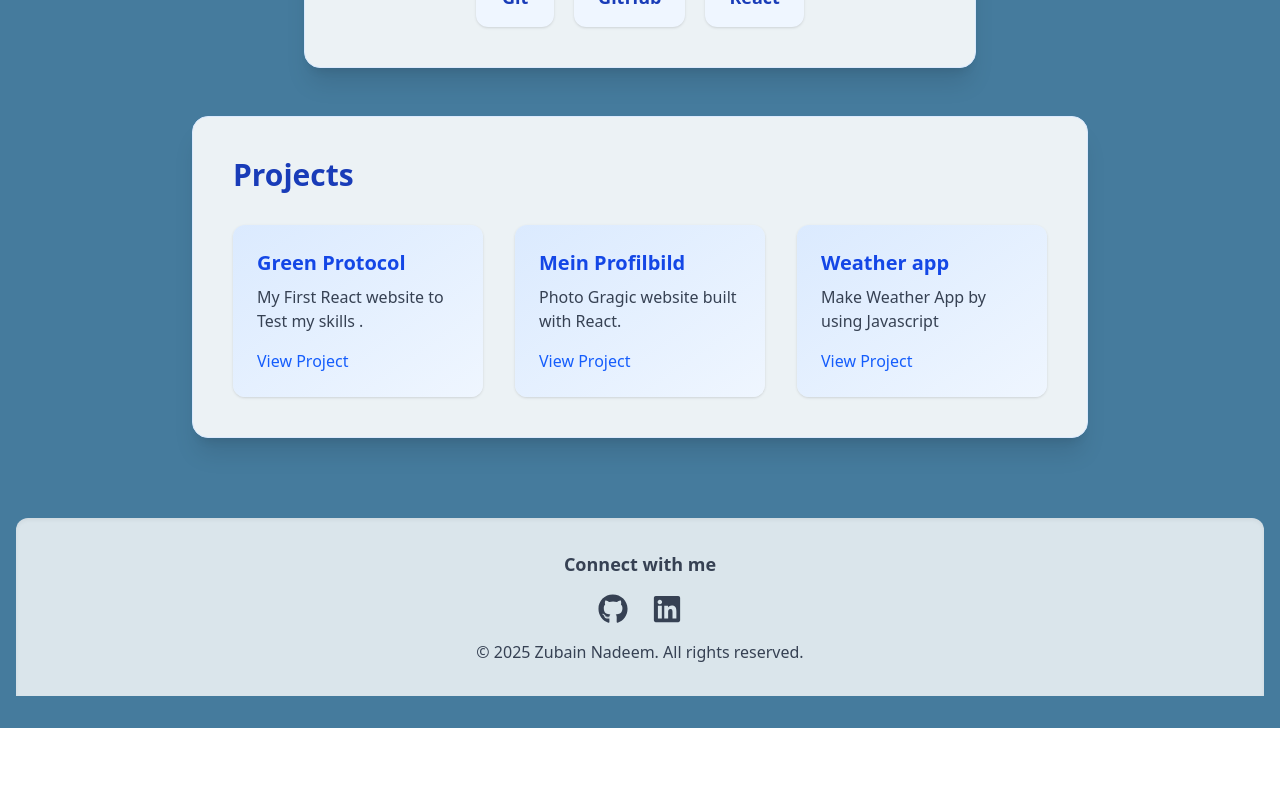
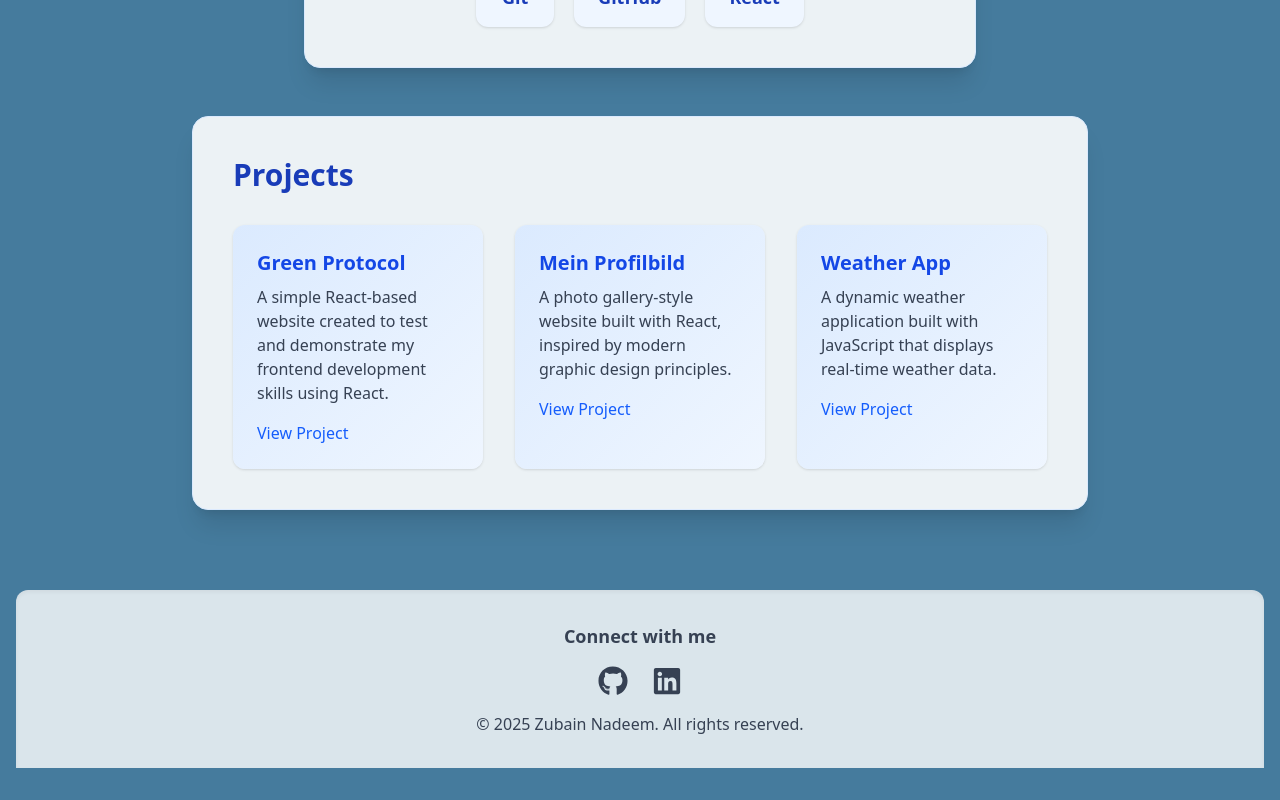
Before and after one commit to Zubain-Nadeem/Portfolio, a React (Vite) app: page / in a window 1280 px wide. Shown: the part 1266-2066 px from the top of the page. Before the commit the page ends 1994 px from the top, so only its background shows below. Built offline with nearby package versions, Linux system fonts and the light colour scheme.

Commit message:
Fully Compeleted

```diff
--- a/src/Projects.jsx
+++ b/src/Projects.jsx
@@ -2,20 +2,21 @@ import React from 'react';
 
 const projects = [
  {
-    title: 'Green Protocol ',
-    description: 'My First React website to Test my skills .',
-    link: '#',
+  title: 'Green Protocol',
+  description: 'A simple React-based website created to test and demonstrate my frontend development skills using React.',
+  link: 'https://my-first-react-project-omega-three.vercel.app/',
 },
 {
   title: 'Mein Profilbild',
-    description: 'Photo Gragic website built with React.',
+  description: 'A photo gallery-style website built with React, inspired by modern graphic design principles.',
   link: 'https://meinprofilbild-react-clone.vercel.app/',
 },
 {
-    title: 'Weather app',
-    description: 'Make Weather App by using Javascript',
-    link: '#',
-  },
+  title: 'Weather App',
+  description: 'A dynamic weather application built with JavaScript that displays real-time weather data.',
+  link: 'https://20-java-script-challenges.vercel.app/',
+}
+
 ];
 
 const Projects = () => (
```
Lines whose indentation alone changed are shown as unchanged.
